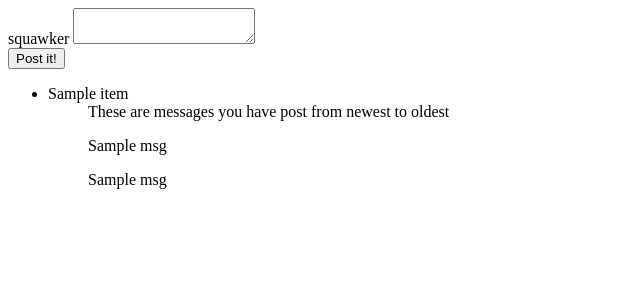
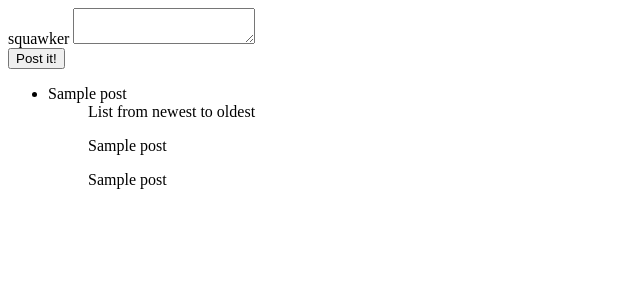
Before and after one commit to startup-systems/squawker, a Flask app: template squawker/templates/index.html in a window 1280 px wide. Shown: the top 300 px of the page, without its empty margins (0-640 px from the left). Run offline with Flask 2, Linux system fonts and the light colour scheme; the template is opened without the code that fills it: most values are stand-ins (such as "Sample title", 1, 10 or a date in 2020).

Commit message:
Still trying, not ready

```diff
--- a/squawker/templates/index.html
+++ b/squawker/templates/index.html
@@ -15,15 +15,15 @@
 		<div>
 		<div>
         	<ul id="message">
-			{% for item in content %}
-	        	<li>{{item}}</li>
+			{% for post in msgPool %}
+	        	<li>{{post}}</li>
 			{% endfor %}
 			<ul>
 		<div>
-    <div class="getMsg">
-  		<label for="previousMsg">These are messages you have post from newest to oldest</label>
-  			{% for msg in allMsg %}
-  			<div class="preMsg">
+    <div class="Msg">
+  		<label for="previousMsg">List from newest to oldest</label>
+  			{% for msg in msgPool %}
+  			<div class="Msg">
   				<p>{{ msg[2] }}</p>
   				<p>{{ msg[1] }}</p>
   			</div>
```
Also changed, not shown: 2 other files.
